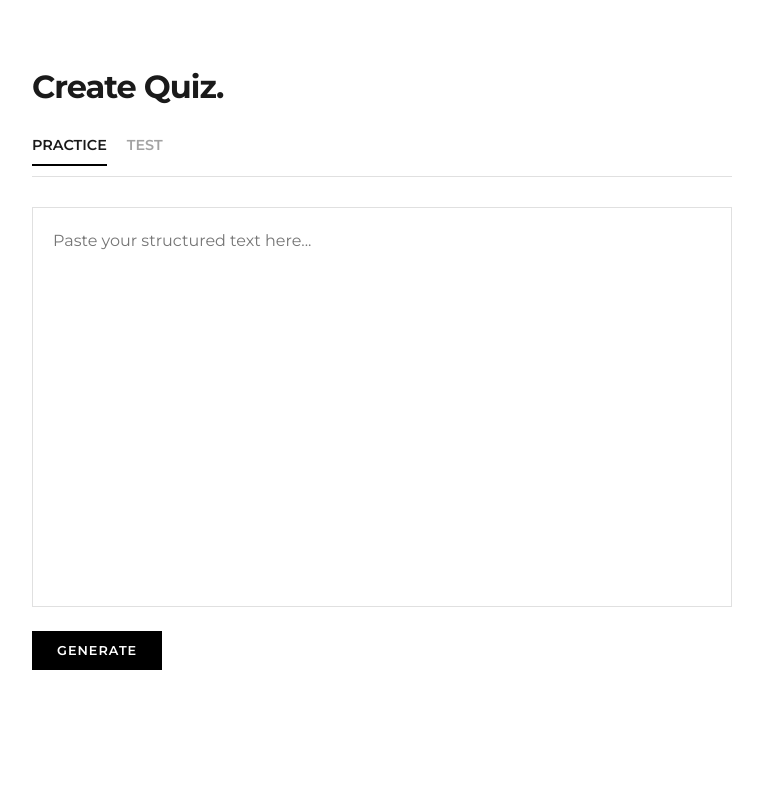
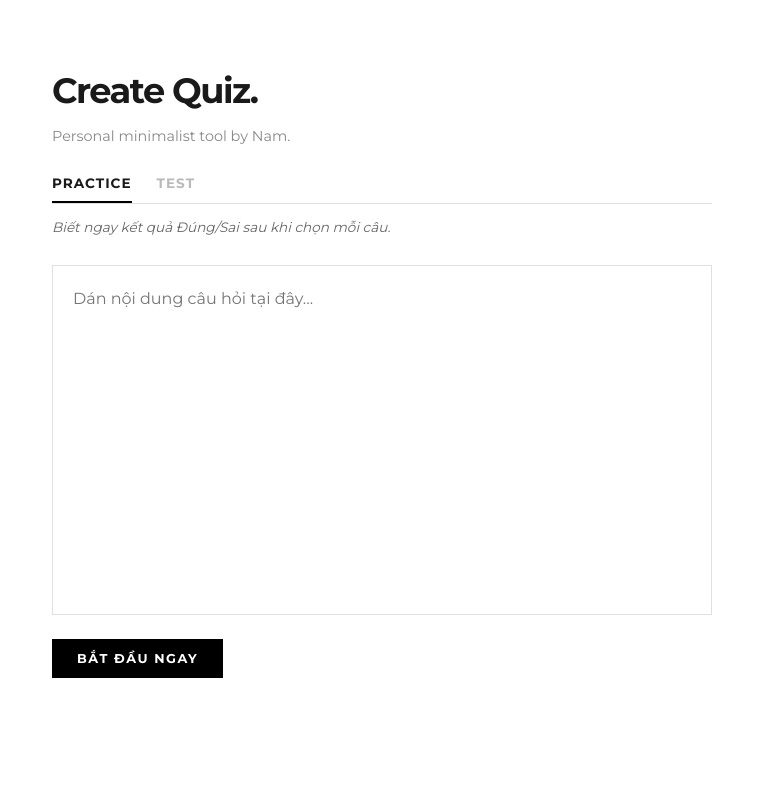
Before and after one commit to zKdKaidO/QuizApp, a Flask app: page / in a window 1280 px wide. Shown: the whole page, without its empty margins (258-1021 px from the left). Run offline with Flask 3, Linux system fonts and the light colour scheme.

Commit message:
Change UI

```diff
--- a/templates/index.html
+++ b/templates/index.html
@@ -4,9 +4,12 @@
     <meta charset="UTF-8">
     <meta name="viewport" content="width=device-width, initial-scale=1.0">
     <title>Q-Studio | Minimalist Quiz Platform</title>
+
+    <!-- Nhúng Montserrat từ Google Fonts -->
     <link rel="preconnect" href="https://fonts.googleapis.com">
     <link rel="preconnect" href="https://fonts.gstatic.com" crossorigin>
     <link href="https://fonts.googleapis.com/css2?family=Montserrat:wght@300;400;600;700;800&display=swap" rel="stylesheet">
+
     <style>
         :root {
             --bg: #ffffff;
@@ -19,56 +22,70 @@
             --hover: #f5f5f5;
         }
 
-        body { font-family: 'Montserrat', sans-serif; background: var(--bg); color: var(--text); margin: 0; display: flex; height: 100vh; overflow: hidden; }
-        textarea, button, input, .nav-item, .option {
+        /* Áp dụng font Montserrat cho TOÀN BỘ website */
+        * {
             font-family: 'Montserrat', sans-serif;
+            box-sizing: border-box;
         }
+
+        body {
+            background: var(--bg);
+            color: var(--text);
+            margin: 0;
+            display: flex;
+            height: 100vh;
+            overflow: hidden;
+        }
+
         /* Sidebar Styling */
         .sidebar { width: 280px; background: var(--sidebar-bg); border-right: 1px solid var(--border); display: flex; flex-direction: column; transition: all 0.3s; }
         .sidebar-header { padding: 30px 20px; font-weight: 800; font-size: 1.2rem; letter-spacing: -0.5px; border-bottom: 1px solid var(--border); }
         .question-nav { padding: 20px; overflow-y: auto; flex-grow: 1; display: grid; grid-template-columns: repeat(4, 1fr); gap: 10px; }
-        .nav-item { width: 100%; aspect-ratio: 1; border: 1px solid var(--border); display: flex; align-items: center; justify-content: center; cursor: pointer; font-size: 0.9rem; border-radius: 4px; transition: 0.2s; }
+        .nav-item { width: 100%; aspect-ratio: 1; border: 1px solid var(--border); display: flex; align-items: center; justify-content: center; cursor: pointer; font-size: 0.9rem; border-radius: 4px; transition: 0.2s; background: white; }
         .nav-item:hover { background: var(--hover); }
         .nav-item.active { background: var(--accent); color: white; border-color: var(--accent); }
         .nav-item.answered { border-color: var(--accent); border-width: 2px; }
 
         /* Main Content */
         .main-container { flex-grow: 1; display: flex; flex-direction: column; overflow-y: auto; background: var(--bg); position: relative; }
-        .top-bar { padding: 15px 40px; border-bottom: 1px solid var(--border); display: flex; justify-content: space-between; align-items: center; position: sticky; top: 0; background: white; z-index: 10; }
+        .top-bar { padding: 15px 40px; border-bottom: 1px solid var(--border); display: flex; justify-content: space-between; align-items: center; position: sticky; top: 0; background: white; z-index: 10; height: 60px; }
         .quiz-content { max-width: 700px; margin: 40px auto; padding: 0 20px; width: 100%; }
 
         /* Typography & Forms */
-        h2 { font-weight: 700; font-size: 2rem; margin-bottom: 30px; letter-spacing: -1px; }
-        textarea { width: 100%; height: 400px; border: 1px solid var(--border); padding: 20px; font-size: 1rem; line-height: 1.6; resize: none; margin-bottom: 20px; box-sizing: border-box; }
+        h2 { font-weight: 700; font-size: 2.2rem; margin-bottom: 10px; letter-spacing: -1.5px; }
+        .subtitle { color: #888; font-size: 0.9rem; margin-bottom: 30px; }
+
+        textarea { width: 100%; height: 350px; border: 1px solid var(--border); padding: 20px; font-size: 1rem; line-height: 1.6; resize: none; margin-bottom: 20px; transition: border-color 0.3s; }
         textarea:focus { outline: none; border-color: var(--accent); }
 
-        .btn { background: var(--accent); color: white; border: none; padding: 12px 25px; cursor: pointer; font-weight: 600; text-transform: uppercase; font-size: 0.8rem; letter-spacing: 1px; transition: 0.3s; }
+        .btn { background: var(--accent); color: white; border: none; padding: 12px 25px; cursor: pointer; font-weight: 700; text-transform: uppercase; font-size: 0.8rem; letter-spacing: 1.5px; transition: 0.3s; }
         .btn:hover { opacity: 0.8; }
-        .btn-outline { background: transparent; color: var(--text); border: 1px solid var(--text); margin-left: 10px; }
 
-        /* Quiz UI */
-        .mode-selector { display: flex; gap: 20px; margin-bottom: 30px; border-bottom: 1px solid var(--border); padding-bottom: 10px; }
-        .mode-option { cursor: pointer; opacity: 0.4; font-weight: 600; font-size: 0.9rem; }
-        .mode-option.active { opacity: 1; border-bottom: 2px solid var(--accent); padding-bottom: 10px; }
+        /* Quiz UI Mode Selector */
+        .mode-selector { display: flex; gap: 25px; margin-bottom: 15px; border-bottom: 1px solid var(--border); }
+        .mode-option { cursor: pointer; opacity: 0.3; font-weight: 700; font-size: 0.85rem; letter-spacing: 1px; padding-bottom: 10px; transition: 0.3s; }
+        .mode-option.active { opacity: 1; border-bottom: 2px solid var(--accent); }
 
+        .mode-info { font-size: 0.85rem; color: #666; margin-bottom: 30px; min-height: 1.2em; font-style: italic; }
+
+        /* Questions */
         .question-card { margin-bottom: 60px; scroll-margin-top: 100px; }
-        .q-text { font-size: 1.2rem; font-weight: 600; margin-bottom: 25px; line-height: 1.4; }
-        .option { padding: 15px 20px; border: 1px solid var(--border); margin-bottom: 12px; cursor: pointer; transition: all 0.2s; border-radius: 2px; }
-        .option:hover { border-color: var(--accent); }
-        .option.selected { background: #f0f0f0; border-color: var(--accent); }
+        .q-text { font-size: 1.2rem; font-weight: 700; margin-bottom: 25px; line-height: 1.5; color: #111; }
+        .option { padding: 15px 20px; border: 1px solid var(--border); margin-bottom: 12px; cursor: pointer; transition: all 0.2s; border-radius: 4px; font-weight: 500; }
+        .option:hover { border-color: var(--accent); background: #fafafa; }
+        .option.selected { background: #f0f0f0; border-color: var(--accent); font-weight: 600; }
 
-        /* Feedback Colors */
         .option.correct { color: white; background: var(--correct) !important; border-color: var(--correct) !important; }
         .option.wrong { color: white; background: var(--wrong) !important; border-color: var(--wrong) !important; }
 
-        #scoreOverlay { display: none; text-align: center; padding: 50px; background: white; border: 1px solid var(--border); margin-top: 40px; }
-        .score-val { font-size: 4rem; font-weight: 800; display: block; margin: 20px 0; }
+        #scoreOverlay { display: none; text-align: center; padding: 60px 20px; background: white; border: 1px solid var(--border); margin-top: 40px; }
+        .score-val { font-size: 5rem; font-weight: 800; display: block; margin: 10px 0; color: var(--accent); letter-spacing: -2px; }
     </style>
 </head>
 <body>
 
 <div class="sidebar" id="sidebar" style="display:none;">
-    <div class="sidebar-header">QUESTIONS</div>
+    <div class="sidebar-header">Q-DASHBOARD</div>
     <div class="question-nav" id="questionNav"></div>
     <div style="padding: 20px; border-top: 1px solid var(--border);">
         <button class="btn" style="width: 100%;" id="submitAllBtn" onclick="submitQuiz()">Nộp bài</button>
@@ -77,27 +94,31 @@
 
 <div class="main-container">
     <div class="top-bar" id="topBar" style="display:none;">
-        <div id="quizTimer">00:00</div>
-        <div id="quizModeIndicator" style="font-weight:600; text-transform: uppercase; font-size: 0.8rem;"></div>
+        <div id="quizTimer" style="font-weight: 800; font-size: 1.1rem;">00:00</div>
+        <div id="quizModeIndicator" style="font-weight:700; text-transform: uppercase; font-size: 0.75rem; letter-spacing: 1px; color: #888;"></div>
     </div>
 
     <div class="quiz-content" id="inputSection">
         <h2>Create Quiz.</h2>
+        <p class="subtitle">Personal minimalist tool by Nam.</p>
+
         <div class="mode-selector">
-            <div class="mode-option active" onclick="setMode('practice', this)">PRACTICE</div>
-            <div class="mode-option" onclick="setMode('test', this)">TEST</div>
+            <div class="mode-option active" id="btn-practice" onclick="setMode('practice', this)">PRACTICE</div>
+            <div class="mode-option" id="btn-test" onclick="setMode('test', this)">TEST</div>
         </div>
-        <textarea id="rawText" placeholder="Paste your structured text here..."></textarea>
-        <button class="btn" onclick="generateQuiz()">Generate</button>
+        <div class="mode-info" id="modeInfo">Biết ngay kết quả Đúng/Sai sau khi chọn mỗi câu.</div>
+
+        <textarea id="rawText" placeholder="Dán nội dung câu hỏi tại đây..."></textarea>
+        <button class="btn" onclick="generateQuiz()">Bắt đầu ngay</button>
     </div>
 
     <div class="quiz-content" id="quizArea" style="display:none;">
         <div id="questionsContainer"></div>
         <div id="scoreOverlay">
-            <h3>Kết quả bài kiểm tra</h3>
+            <h3 style="text-transform: uppercase; letter-spacing: 2px; font-size: 0.9rem;">Kết quả cuối cùng</h3>
             <span class="score-val" id="finalScore">0/10</span>
-            <p id="scoreDetail"></p>
-            <button class="btn" onclick="location.reload()">Làm đề khác</button>
+            <p id="scoreDetail" style="margin-bottom: 30px; color: #666;"></p>
+            <button class="btn" onclick="location.reload()">Làm đề mới</button>
         </div>
     </div>
 </div>
@@ -109,10 +130,16 @@
     let startTime;
     let timerInterval;
 
+    const modeTexts = {
+        'practice': 'Chế độ Luyện tập: Hệ thống hiện đáp án Đúng/Sai ngay sau khi bạn chọn.',
+        'test': 'Chế độ Kiểm tra: Làm hết toàn bộ bài, kết quả và điểm số chỉ hiện sau khi bạn nhấn Nộp bài.'
+    };
+
     function setMode(mode, el) {
         currentMode = mode;
         document.querySelectorAll('.mode-option').forEach(opt => opt.classList.remove('active'));
         el.classList.add('active');
+        document.getElementById('modeInfo').innerText = modeTexts[mode];
     }
 
     async function generateQuiz() {
@@ -126,12 +153,11 @@
         });
         questions = await res.json();
 
-        // Ẩn/Hiện giao diện
         document.getElementById('inputSection').style.display = 'none';
         document.getElementById('sidebar').style.display = 'flex';
         document.getElementById('topBar').style.display = 'flex';
         document.getElementById('quizArea').style.display = 'block';
-        document.getElementById('quizModeIndicator').innerText = `Mode: ${currentMode}`;
+        document.getElementById('quizModeIndicator').innerText = `Chế độ: ${currentMode}`;
 
         if(currentMode === 'practice') document.getElementById('submitAllBtn').style.display = 'none';
 
@@ -148,9 +174,17 @@
             item.className = 'nav-item';
             item.id = `nav-${i}`;
             item.innerText = i + 1;
-            item.onclick = () => document.getElementById(`q-${i}`).scrollIntoView({behavior: 'smooth'});
+            item.onclick = () => {
+                document.getElementById(`q-${i}`).scrollIntoView({behavior: 'smooth'});
+                updateActiveNav(i);
+            };
             nav.appendChild(item);
         });
+    }
+
+    function updateActiveNav(idx) {
+        document.querySelectorAll('.nav-item').forEach(el => el.classList.remove('active'));
+        document.getElementById(`nav-${idx}`).classList.add('active');
     }
 
     function renderQuiz() {
@@ -177,7 +211,6 @@
         if (currentMode === 'practice' && qCard.classList.contains('answered')) return;
         if (currentMode === 'test' && document.getElementById('scoreOverlay').style.display === 'block') return;
 
-        // Lưu câu trả lời
         userAnswers[qIdx] = label;
         document.getElementById(`nav-${qIdx}`).classList.add('answered');
 
@@ -188,40 +221,35 @@
                 optDiv.classList.add('correct');
             } else {
                 optDiv.classList.add('wrong');
-                // Show correct one
                 qCard.querySelectorAll('.option').forEach(o => {
                     if(o.innerText.startsWith(correctLabel)) o.classList.add('correct');
                 });
             }
         } else {
-            // Test Mode: Chỉ highlight lựa chọn
             qCard.querySelectorAll('.option').forEach(o => o.classList.remove('selected'));
             optDiv.classList.add('selected');
         }
     }
 
     function submitQuiz() {
+        if(!confirm("Bạn có chắc chắn muốn nộp bài không?")) return;
+
         clearInterval(timerInterval);
         let correctCount = 0;
+
+        document.getElementById('questionsContainer').style.display = 'none';
+
         questions.forEach((q, i) => {
-            const qCard = document.getElementById(`q-${i}`);
             const correctLabel = q.answer;
             const userLabel = userAnswers[i];
-
             if(userLabel === correctLabel) correctCount++;
-
-            // Highlight kết quả
-            qCard.querySelectorAll('.option').forEach(o => {
-                if(o.innerText.startsWith(correctLabel)) o.classList.add('correct');
-                if(userLabel && userLabel !== correctLabel && o.innerText.startsWith(userLabel)) o.classList.add('wrong');
-            });
         });
 
         const scoreOn10 = ((correctCount / questions.length) * 10).toFixed(2);
-        document.getElementById('questionsContainer').style.display = 'none';
         document.getElementById('scoreOverlay').style.display = 'block';
         document.getElementById('finalScore').innerText = `${scoreOn10}/10`;
-        document.getElementById('scoreDetail').innerText = `Bạn đúng ${correctCount} trên tổng số ${questions.length} câu hỏi.`;
+        document.getElementById('scoreDetail').innerText = `Kết quả: Đúng ${correctCount} trên tổng số ${questions.length} câu.`;
+        window.scrollTo(0,0);
     }
 
     function startTimer() {
```
